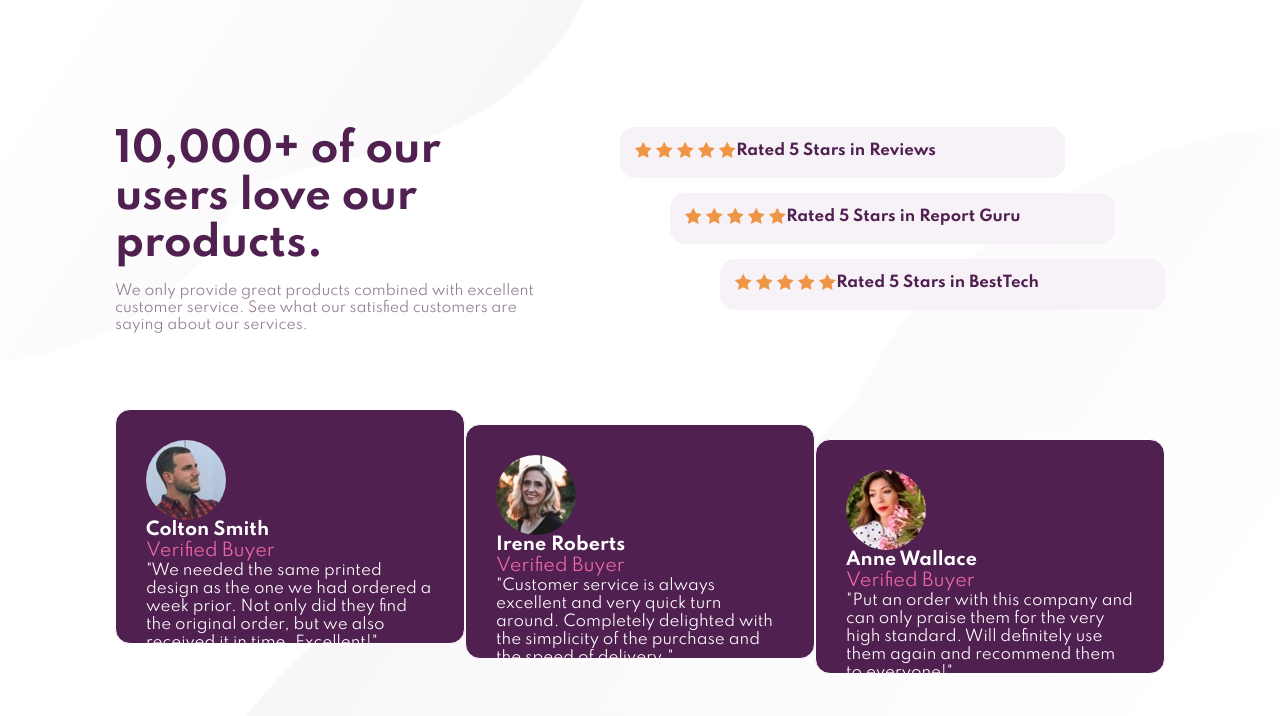
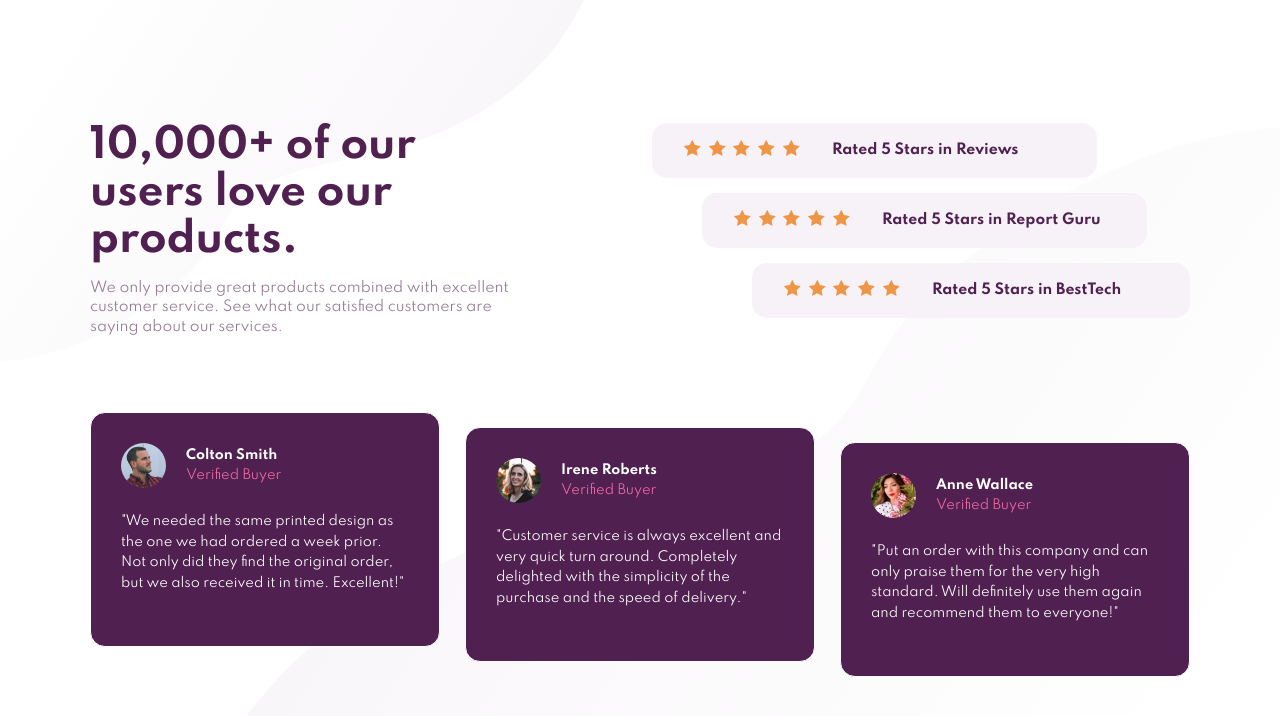
Before and after one commit to ellieroy/social-proof-section, a plain HTML site: page index.html in a window 1280 px wide. Drawn offline with Linux system fonts and the light colour scheme.

Commit message:
Added grid styling and changed font sizes

```diff
--- a/style.css
+++ b/style.css
@@ -19,6 +19,7 @@ body {
     font-family: 'Spartan', sans-serif;
     font-size: 15px;
     display: flex;
+    /* flex-direction: column; */
     justify-content: center;
     align-items: center;
     min-height: 100vh;
@@ -29,8 +30,9 @@ body {
 }
 
 .top-section {
-    display: flex;
-    justify-content: space-between;
+    display: grid;
+    grid-template-columns: 4fr 5fr;
+    gap: 8.75em;
     margin-bottom: 75px;
 }
 
@@ -40,9 +42,9 @@ body {
 }
 
 /* Title description */
-.title-description {
+/* .title-description {
     width: 425px;
-}
+} */
 
 .title-description h1 {
     color: var(--dark-magenta);
@@ -53,33 +55,46 @@ body {
 .title-description p {
     color: var(--dark-grey-magenta);
     font-size: 14px;
+    line-height: 1.4em;
 }
 
 /* Ratings */
 .rating-element {
     display: flex;
+    align-items: center;
+    justify-content: left;
     background: var(--light-grey-magenta);
     padding: 15px;
     border-radius: 15px;
-    width: 445px;
+    max-width: 445px;
     color: var(--dark-magenta);
     font-weight: 700;
+    font-size: 14px;
 }
 
 .rating-element:nth-child(2) {
     margin-left: 50px;
     margin-top: 15px;
-    margin-bottom: 15px;
 }
 
 .rating-element:last-child {
     margin-left: 100px;
+    margin-top: 15px;
+}
+
+.rating-element .stars {
+    margin: 0 30px 0 15px;
+}
+
+.stars img {
+    padding: 2px;
 }
 
 /* Customer reviews */
 .customer-review {
     padding: 30px;
     display: grid;
+    grid-template-columns: 1fr 4fr;
     background: var(--dark-magenta);
     border:hsl(0, 0%, 100%) 1px solid;
     border-radius: 15px;
@@ -97,26 +112,34 @@ body {
 
 .customer-review .customer-image {
     border-radius: 50%;
+    width: 45px;
+    margin-right: 20px;
 }
 
 .customer-review .customer-name h3:first-child {
     color: var(--white);
+    margin: 5px 0;
+    font-size: 13px;
 }
 
 .customer-review .customer-name h3:last-child {
     color: var(--soft-pink);
     font-weight: 400;
+    font-size: 13px;
 }
 
 .customer-review .quote {
- color: var(--white);
+    color: var(--white);
+    font-size: 13px;
+    line-height: 1.6em;
+    grid-column-start: 1;
+    grid-column-end: 5;
 }
 
 /* Attribution */
 .attribution {
     font-size: 11px;
     text-align: center;
-    padding: 15px;
   }
   .attribution a {
     color: hsl(228, 45%, 44%);
```
Also changed, not shown: index.html (+5 -5 lines).
